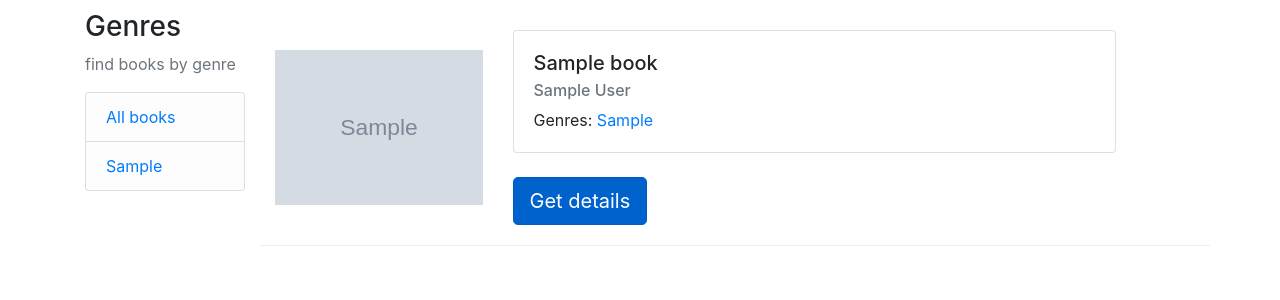
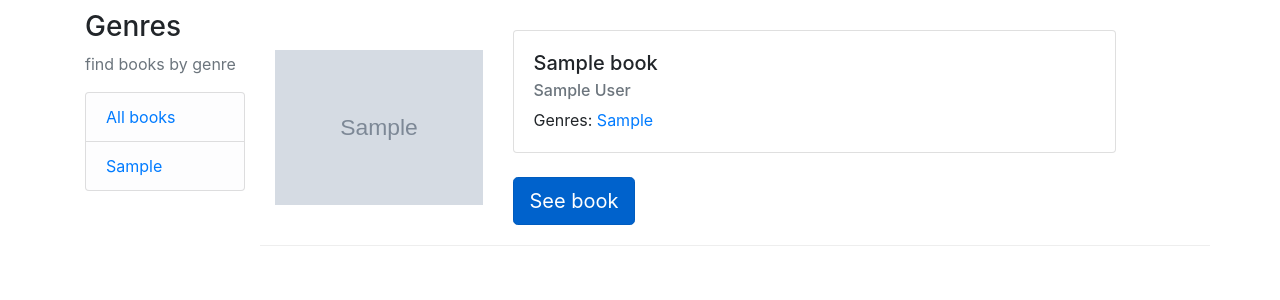
Before and after one commit to btudorache/myshelf, a Django app: page /books/search/all/ in a window 1280 px wide. Shown: the part 56-356 px from the top of the page. Run offline with Django 3.2, Linux system fonts and the light colour scheme; tables that the repository leaves empty hold one stand-in row (values such as "Sample post"); grey boxes marked "Sample" are stand-in pictures; some libraries are stand-ins or nearby versions.

Commit message:
added very small change to book list template

```diff
--- a/books/templates/books/book_search_list.html
+++ b/books/templates/books/book_search_list.html
@@ -17,7 +17,7 @@
           </div>
         </div>
 
-        <a href="{% url 'book_detail' book.id %}" class="btn btn-primary btn-lg active" role="button">Get details</a>
+        <a href="{% url 'book_detail' book.id %}" class="btn btn-primary btn-lg active" role="button">See book</a>
       </div>
     </div>
   {% endfor %}
```
